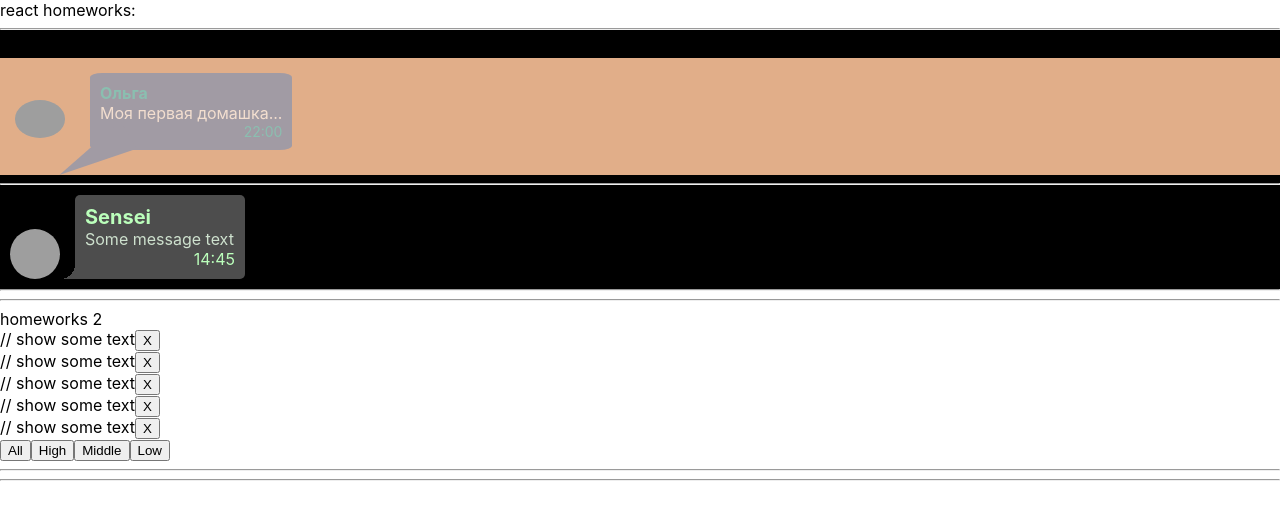
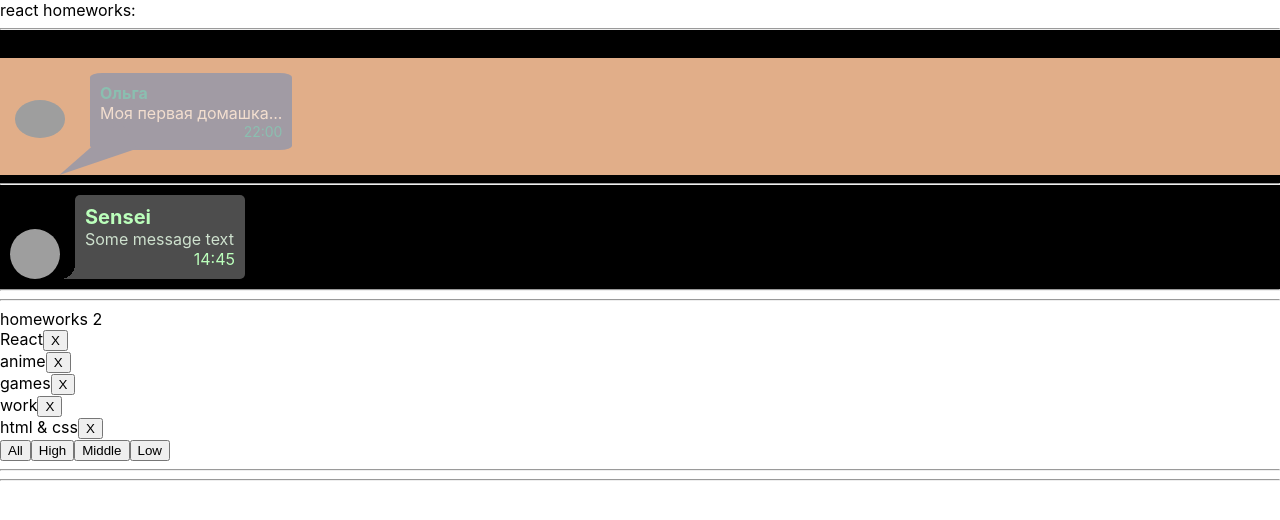
Before and after one commit to Tampoka/Homeworks, a React (Create React App) app: page / in a window 1280 px wide. Shown: the top 520 px of the page. Built offline with nearby package versions, Linux system fonts and the light colour scheme; grey boxes are pictures that could not be loaded.

Commit message:
wrote logic for filterAffairs

```diff
--- a/src/p2-homeworks/h2/Affair.tsx
+++ b/src/p2-homeworks/h2/Affair.tsx
@@ -11,7 +11,7 @@ function Affair(props: AffairPropsType) {
 
     return (
         <div>
-            // show some text
+            {props.affair.name}
 
             <button onClick={deleteCallback}>X</button>
         </div>
--- a/src/p2-homeworks/h2/HW2.tsx
+++ b/src/p2-homeworks/h2/HW2.tsx
@@ -20,9 +20,11 @@ const defaultAffairs: Array<AffairType> = [
 ]
 
 // pure helper functions
-export const filterAffairs = (affairs: AffairType, filter: FilterType): any => { // need to fix any
+export const filterAffairs = (affairs: any, filter: FilterType): any => { // need to fix any
     if (filter === 'all') return affairs
-    else return // need to fix
+    else if(filter==='high') return affairs.filter((a:AffairType)=>a.priority==='high')
+    else if(filter==='middle') return affairs.filter((a:AffairType)=>a.priority==='middle')
+    else if(filter==='low') return affairs.filter((a:AffairType)=>a.priority==='low')
 }
 export const deleteAffair = (affairs: any, _id: any): any => { // need to fix any
     return // need to fix
```
